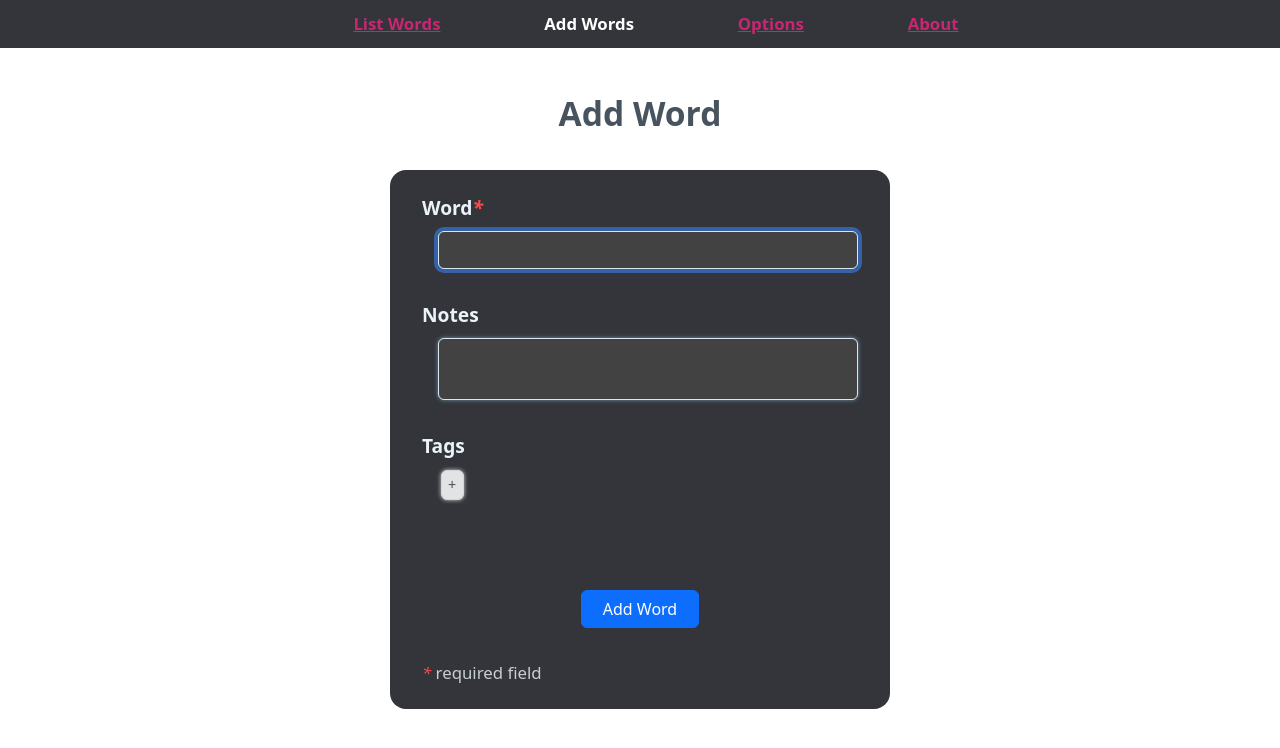
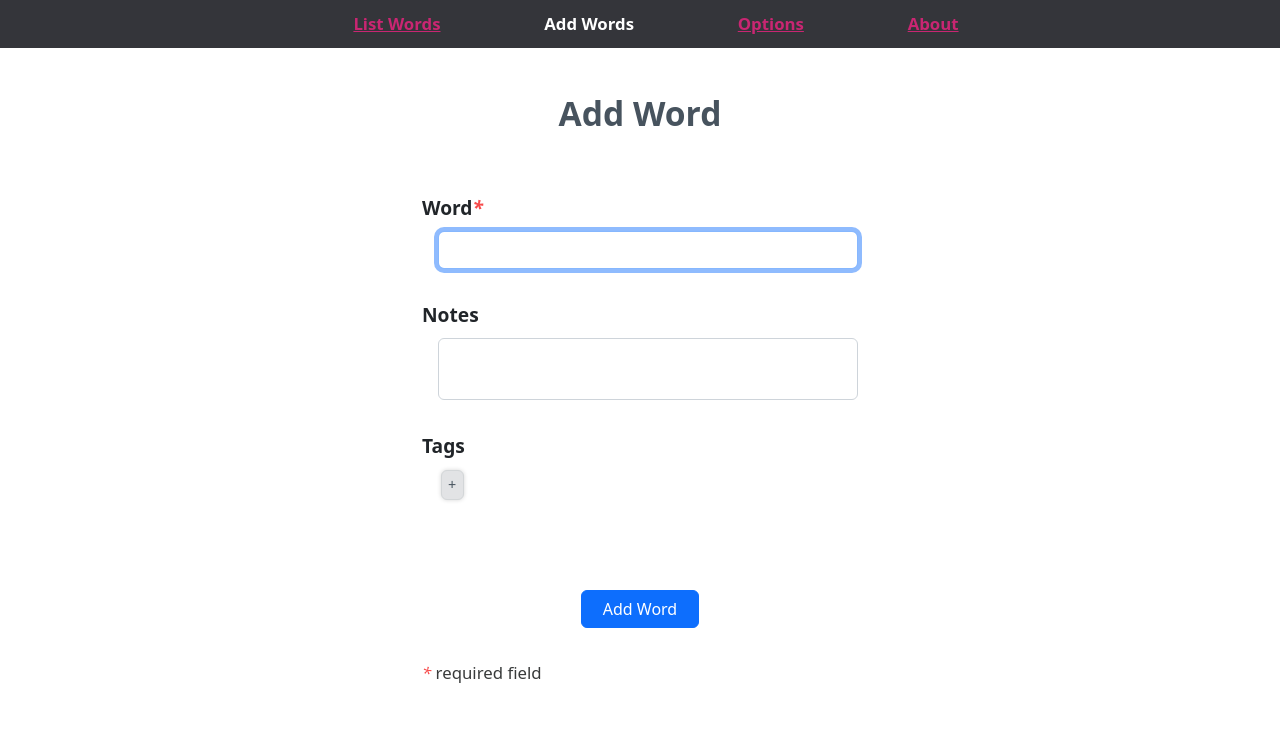
Before and after one commit to vishusandy/lexicon, a SvelteKit app: page /add in a window 1280 px wide. Shown: the top 748 px of the page. Built offline with nearby package versions, Linux system fonts and the light colour scheme.

Commit message:
Removed dark theme from add word page

```diff
--- a/src/components/Add.svelte
+++ b/src/components/Add.svelte
@@ -282,10 +282,10 @@
 
 <style>
     .add-form-container {
-        background: #34353a;
         padding: 1.5rem 2rem;
         border-radius: 1rem;
-        color: #ebf3fa;
+        /* background: #34353a; */
+        /* color: #ebf3fa; */
     }
 
     .tag-list {
@@ -350,7 +350,7 @@
     }
 
     .required-description {
-        color: #c7ced4;
+        color: #393b3b;
     }
 
     .required {
--- a/src/styles/global.scss
+++ b/src/styles/global.scss
@@ -223,14 +223,20 @@ h2.options-group-title {
 
 .options-group input.form-control[type="text"],
 .options-group textarea,
-.add-form-container input.form-control[type="text"],
-.add-form-container textarea,
 .add-form-container div.form-control[contenteditable] {
     background-color: #424242 !important;
     border: 1px solid #dbe6ee;
     box-shadow: 0px 0px 4px #6f93aa;
     color: #dbe5ec !important;
 }
+
+// .add-form-container input.form-control[type="text"],
+// .add-form-container textarea {
+//     background-color: #666666 !important;
+//     border: 1px solid #dbe6ee;
+//     box-shadow: 0px 0px 4px #6f93aa;
+//     color: #dbe5ec !important;
+// }
 
 .options-group input.form-control[type="text"]::placeholder,
 .options-group textarea::placeholder,
```
